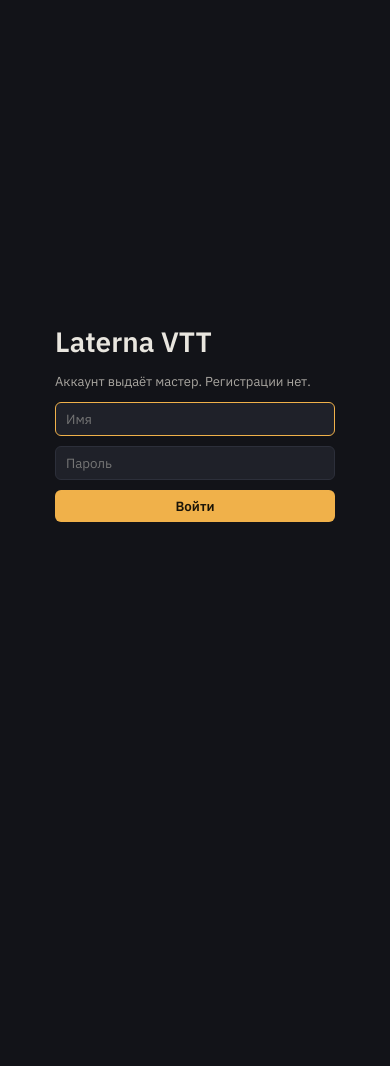
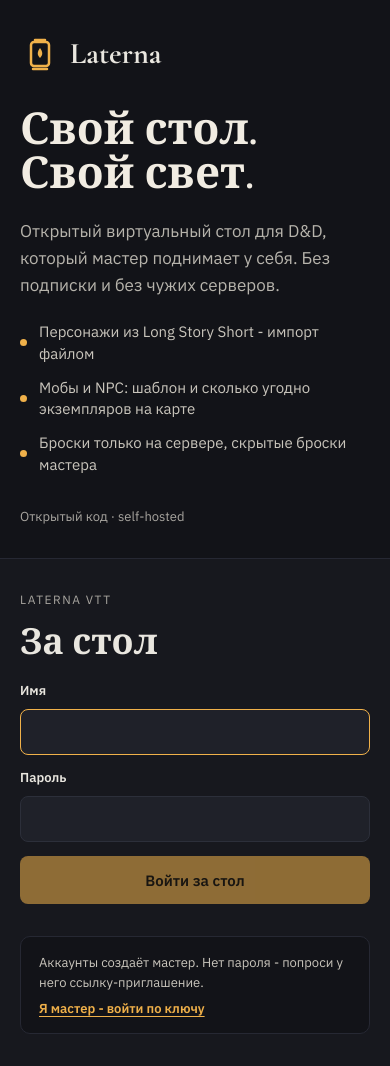
Before and after one commit to LunierVeil/Laterna-VTT, a React (Vite) app in the folder web/: page / in a window 390 px wide. Before the commit the page ends 844 px from the top, so only its background shows below. Built offline with nearby package versions, Linux system fonts and the light colour scheme; no server answers.

Commit message:
Экран входа по макету; вход мастера по ключу с экрана; ключ первого входа сбрасывается

```diff
--- a/web/src/App.tsx
+++ b/web/src/App.tsx
@@ -35,6 +35,27 @@
 // Приглашение от мастера - так же: забрать и убрать из адреса.
 const INVITE_FROM_URL = takeFromUrl("invite");
 
+/**
+ * Вход мастера по ключу - из ссылки ?gm=... или с экрана входа. Первый
+ * раз (аккаунта ещё нет) - на экран "придумай имя и пароль".
+ * Возвращает текст ошибки или null.
+ */
+async function gmKeyLogin(
+  key: string,
+  onSetup: (key: string) => void,
+): Promise<string | null> {
+  const res = await fetch("/api/gm/login", {
+    method: "POST",
+    headers: { "Content-Type": "application/json" },
+    body: JSON.stringify({ key }),
+  });
+  const data = await res.json().catch(() => ({}));
+  if (res.ok && data.needs_setup) onSetup(key);
+  else if (res.ok) useUi.getState().setMe(data as UserInfo);
+  else return data.detail || "ключ ГМ не подошёл";
+  return null;
+}
+
 export default function App() {
   const me = useUi((s) => s.me);
   // Экран до игры: проверяем сессию, затем вход или первый вход мастера.
@@ -44,6 +65,7 @@
   const [inviteToken, setInviteToken] = useState<string | null>(INVITE_FROM_URL);
   const [sceneId, setSceneId] = useState<string | null>(null);
   const stageRef = useRef<SceneStage | null>(null);
+  const loginWithKey = (key: string) => gmKeyLogin(key, setSetupKey);
 
   // Сокет подключается быстрее, чем инициализируется PixiJS, поэтому
   // снапшот и события, пришедшие до готовности сцены, копим здесь и
@@ -59,15 +81,9 @@
     void (async () => {
       try {
         if (GM_KEY_FROM_URL) {
-          const res = await fetch("/api/gm/login", {
-            method: "POST",
-            headers: { "Content-Type": "application/json" },
-            body: JSON.stringify({ key: GM_KEY_FROM_URL }),
-          });
-          const data = await res.json().catch(() => ({}));
-          if (res.ok && data.needs_setup) return setSetupKey(GM_KEY_FROM_URL);
-          if (res.ok) return ui.setMe(data as UserInfo);
-          setLoginNotice(data.detail || "ключ ГМ не подошёл");
+          const error = await loginWithKey(GM_KEY_FROM_URL);
+          if (!error) return;
+          setLoginNotice(error);
         }
         const res = await fetch("/api/me");
         if (res.ok) ui.setMe(await res.json()); // null, если сессии нет
@@ -240,10 +256,20 @@
       />
     );
   }
-  if (checking) return <div className="gate">Загрузка...</div>;
-  if (!me && setupKey) return <GmSetupScreen gmKey={setupKey} onDone={(u) => useUi.getState().setMe(u)} />;
-  if (!me) return <LoginScreen notice={loginNotice} onDone={(u) => useUi.getState().setMe(u)} />;
-  if (!socket) return <div className="gate">Загрузка сцены...</div>;
+  if (checking) return <div className="gate-wait">Загрузка...</div>;
+  if (!me && setupKey) return (
+      <GmSetupScreen
+        gmKey={setupKey}
+        onDone={(u) => {
+          // Аккаунт создан - ключ больше не нужен. Иначе после выхода
+          // снова открылся бы экран "придумай имя и пароль".
+          setSetupKey(null);
+          useUi.getState().setMe(u);
+        }}
+      />
+    );
+  if (!me) return <LoginScreen notice={loginNotice} onDone={(u) => useUi.getState().setMe(u)} onGmKey={loginWithKey} />;
+  if (!socket) return <div className="gate-wait">Загрузка сцены...</div>;
 
   return (
     <div className="app">
--- a/web/src/styles.css
+++ b/web/src/styles.css
@@ -187,12 +187,46 @@
   border-radius: 6px; padding: 7px 12px; cursor: pointer; font-weight: 600;
 }
 
-/* gate */
-.gate { height: 100%; display: grid; place-items: center; }
-.gate form { display: flex; flex-direction: column; gap: 10px; width: 280px; }
-.gate h1 { margin: 0; }
-.gate p { margin: 0; font-size: 13px; }
+/* экраны до игры (макет "1 вход") */
+.gate-wait { height: 100%; display: grid; place-items: center; color: var(--muted); }
+.gate { min-height: 100%; display: grid; grid-template-columns: minmax(0, 1fr) 440px; }
+.gate-hero { display: flex; flex-direction: column; padding: 64px 72px 56px; gap: 32px; }
+.gate-brand { font-family: var(--serif); font-size: 30px; font-weight: 700; }
+.gate-pitch { margin: auto 0; max-width: 560px; display: flex; flex-direction: column; gap: 22px; }
+.gate-pitch h1 { margin: 0; font-family: var(--serif); font-size: 64px; line-height: 1; font-weight: 700; color: #f1ece2; }
+.gate-lead { margin: 0; font-size: 17px; line-height: 1.6; color: #b7b4ac; }
+.gate-points { margin: 0; padding: 0; list-style: none; display: flex; flex-direction: column; gap: 12px; font-size: 15px; color: var(--text-2); }
+.gate-points li { display: flex; align-items: center; gap: 12px; }
+.gate-points li::before { content: ""; width: 7px; height: 7px; flex: none; border-radius: 50%; background: var(--accent); }
+.gate-foot { margin: 0; font-size: 13px; }
+.gate-panel {
+  display: flex; align-items: center; padding: 48px 56px;
+  background: var(--panel); border-left: 1px solid var(--line-soft);
+}
+.gate-form { width: 100%; display: flex; flex-direction: column; gap: 14px; }
+.gate-form h2 { margin: 0 0 6px; font-family: var(--serif); font-size: 36px; line-height: 1.1; font-weight: 700; }
+.gate-form p { margin: 0; font-size: 13px; line-height: 1.5; }
+.gate-form input { min-height: 46px; padding: 0 14px; font-size: 15px; border-radius: 8px; }
+.gate-kicker { font-size: 12px; letter-spacing: 1.5px; text-transform: uppercase; color: var(--muted); }
+.gate-field { display: flex; flex-direction: column; gap: 8px; font-size: 13px; font-weight: 600; }
+.gate-submit { min-height: 48px; font-size: 15px !important; border-radius: 8px !important; }
+.gate-submit:disabled { opacity: 0.55; cursor: default; }
+.gate-note {
+  margin-top: 18px; display: flex; flex-direction: column; align-items: flex-start; gap: 8px;
+  padding: 16px 18px; border-radius: 10px; background: var(--bg); border: 1px solid var(--line-soft);
+  font-size: 13px; line-height: 1.5; color: var(--text-2);
+}
+.gate-link {
+  background: none; border: none; padding: 0; cursor: pointer; align-self: flex-start;
+  color: var(--accent); font: 600 13px var(--sans); text-decoration: underline; text-underline-offset: 3px;
+}
 .gate-error { color: #f0a3a3; }
+@media (max-width: 860px) {
+  .gate { grid-template-columns: 1fr; }
+  .gate-hero { padding: 32px 20px; }
+  .gate-pitch h1 { font-size: 44px; }
+  .gate-panel { border-left: none; border-top: 1px solid var(--line-soft); padding: 32px 20px; }
+}
 
 /* toast */
 .toast {
--- a/web/src/ui/Login.tsx
+++ b/web/src/ui/Login.tsx
@@ -1,5 +1,6 @@
 import { useEffect, useState } from "react";
 import type { UserInfo } from "../types";
+import { Logo } from "./icons";
 
 async function post(url: string, body: unknown): Promise<{ ok: boolean; data: any }> {
   const res = await fetch(url, {
@@ -10,16 +11,98 @@
   return { ok: res.ok, data: await res.json().catch(() => ({})) };
 }
 
+/**
+ * Каркас экранов до игры (макет "1 вход"): слева - что это за стол,
+ * справа - форма. В списке - только то, что уже работает.
+ */
+function Gate({ children }: { children: React.ReactNode }) {
+  return (
+    <div className="gate">
+      <section className="gate-hero">
+        <div className="brand">
+          <Logo size={40} />
+          <span className="gate-brand">Laterna</span>
+        </div>
+        <div className="gate-pitch">
+          <h1>
+            Свой стол.
+            <br />
+            Свой свет.
+          </h1>
+          <p className="gate-lead">
+            Открытый виртуальный стол для D&amp;D, который мастер поднимает у себя. Без подписки и без
+            чужих серверов.
+          </p>
+          <ul className="gate-points">
+            <li>Персонажи из Long Story Short - импорт файлом</li>
+            <li>Мобы и NPC: шаблон и сколько угодно экземпляров на карте</li>
+            <li>Броски только на сервере, скрытые броски мастера</li>
+          </ul>
+        </div>
+        <p className="gate-foot muted">Открытый код · self-hosted</p>
+      </section>
+      <section className="gate-panel">{children}</section>
+    </div>
+  );
+}
+
 /** Вход игрока или мастера по имени и паролю. Аккаунты заводит ГМ. */
-export function LoginScreen({ onDone, notice }: { onDone: (me: UserInfo) => void; notice?: string | null }) {
+export function LoginScreen({
+  onDone,
+  notice,
+  onGmKey,
+}: {
+  onDone: (me: UserInfo) => void;
+  notice?: string | null;
+  /** Вход мастера по ключу; вернёт текст ошибки или null. */
+  onGmKey: (key: string) => Promise<string | null>;
+}) {
   const [name, setName] = useState("");
   const [password, setPassword] = useState("");
+  const [key, setKey] = useState("");
+  const [byKey, setByKey] = useState(false);
   const [error, setError] = useState<string | null>(null);
   const [busy, setBusy] = useState(false);
 
   return (
-    <div className="gate">
+    <Gate>
+      {byKey ? (
         <form
+          className="gate-form"
+          onSubmit={async (e) => {
+            e.preventDefault();
+            setBusy(true);
+            setError(null);
+            const err = await onGmKey(key.trim());
+            setBusy(false);
+            if (err) setError(err);
+          }}
+        >
+          <span className="gate-kicker">Вход мастера</span>
+          <h2>По ключу</h2>
+          <p className="muted">Ключ печатает сервер при запуске и хранит в server/gm_key.txt.</p>
+          <label className="gate-field">
+            Ключ ГМ
+            <input autoFocus type="password" value={key} onChange={(e) => setKey(e.target.value)} autoComplete="off" />
+          </label>
+          {error && <p className="gate-error">{error}</p>}
+          <button type="submit" className="gate-submit" disabled={busy || !key.trim()}>
+            Войти
+          </button>
+          <button
+            type="button"
+            className="gate-link"
+            onClick={() => {
+              setByKey(false);
+              setError(null);
+            }}
+          >
+            ← обычный вход
+          </button>
+        </form>
+      ) : (
+        <form
+          className="gate-form"
           onSubmit={async (e) => {
             e.preventDefault();
             setBusy(true);
@@ -30,22 +113,41 @@
             else setError(data.detail || "не удалось войти");
           }}
         >
-        <h1>Laterna VTT</h1>
-        <p className="muted">Аккаунт выдаёт мастер. Регистрации нет.</p>
-        <input autoFocus value={name} onChange={(e) => setName(e.target.value)} placeholder="Имя" autoComplete="username" />
+          <span className="gate-kicker">Laterna VTT</span>
+          <h2>За стол</h2>
+          <label className="gate-field">
+            Имя
+            <input autoFocus value={name} onChange={(e) => setName(e.target.value)} autoComplete="username" />
+          </label>
+          <label className="gate-field">
+            Пароль
             <input
               type="password"
               value={password}
               onChange={(e) => setPassword(e.target.value)}
-          placeholder="Пароль"
               autoComplete="current-password"
             />
+          </label>
           {(error ?? notice) && <p className="gate-error">{error ?? notice}</p>}
-        <button type="submit" disabled={busy || !name.trim() || !password}>
-          Войти
+          <button type="submit" className="gate-submit" disabled={busy || !name.trim() || !password}>
+            Войти за стол
           </button>
+          <div className="gate-note">
+            Аккаунты создаёт мастер. Нет пароля - попроси у него ссылку-приглашение.
+            <button
+              type="button"
+              className="gate-link"
+              onClick={() => {
+                setByKey(true);
+                setError(null);
+              }}
+            >
+              Я мастер - войти по ключу
+            </button>
+          </div>
         </form>
-    </div>
+      )}
+    </Gate>
   );
 }
 
@@ -58,8 +160,9 @@
   const [busy, setBusy] = useState(false);
 
   return (
-    <div className="gate">
+    <Gate>
       <form
+        className="gate-form"
         onSubmit={async (e) => {
           e.preventDefault();
           if (password !== repeat) return setError("пароли не совпадают");
@@ -71,7 +174,7 @@
           else setError(data.detail || "не удалось создать аккаунт");
         }}
       >
-        <h1>Аккаунт мастера</h1>
+        <h2>Аккаунт мастера</h2>
         <p className="muted">
           Ключ подошёл. Придумай имя и пароль - дальше будешь входить ими. Ключ останется запасным
           входом, если пароль забудешь.
@@ -92,11 +195,11 @@
           autoComplete="new-password"
         />
         {error && <p className="gate-error">{error}</p>}
-        <button type="submit" disabled={busy || !name.trim() || !password}>
+        <button type="submit" className="gate-submit" disabled={busy || !name.trim() || !password}>
           Создать и войти
         </button>
       </form>
-    </div>
+    </Gate>
   );
 }
 
@@ -121,22 +224,23 @@
 
   if (fatal) {
     return (
-      <div className="gate">
-        <form onSubmit={(e) => e.preventDefault()}>
-          <h1>Приглашение</h1>
+      <Gate>
+        <form className="gate-form" onSubmit={(e) => e.preventDefault()}>
+          <h2>Приглашение</h2>
           <p className="gate-error">{fatal}</p>
           <p className="muted">Попроси у мастера новую ссылку или войди, если аккаунт уже есть.</p>
           <a href="/">На экран входа</a>
         </form>
-      </div>
+      </Gate>
     );
   }
-  if (!info) return <div className="gate">Проверяю приглашение...</div>;
+  if (!info) return <div className="gate-wait">Проверяю приглашение...</div>;
 
   const join = info.kind === "join";
   return (
-    <div className="gate">
+    <Gate>
       <form
+        className="gate-form"
         onSubmit={async (e) => {
           e.preventDefault();
           if (password !== repeat) return setError("пароли не совпадают");
@@ -152,7 +256,7 @@
           else setError(data.detail || "не получилось");
         }}
       >
-        <h1>{join ? "Новый игрок" : "Новый пароль"}</h1>
+        <h2>{join ? "Новый игрок" : "Новый пароль"}</h2>
         <p className="muted">
           {join
             ? "Мастер пригласил тебя в игру. Придумай имя и пароль - дальше будешь входить ими."
@@ -177,10 +281,10 @@
           autoComplete="new-password"
         />
         {error && <p className="gate-error">{error}</p>}
-        <button type="submit" disabled={busy || (join && !name.trim()) || !password}>
+        <button type="submit" className="gate-submit" disabled={busy || (join && !name.trim()) || !password}>
           {join ? "Создать и войти" : "Сменить и войти"}
         </button>
       </form>
-    </div>
+    </Gate>
   );
 }
```
Also changed, not shown: 1 other file (tests, documents, lock files or other folders). Lines whose indentation alone changed are shown as unchanged.
